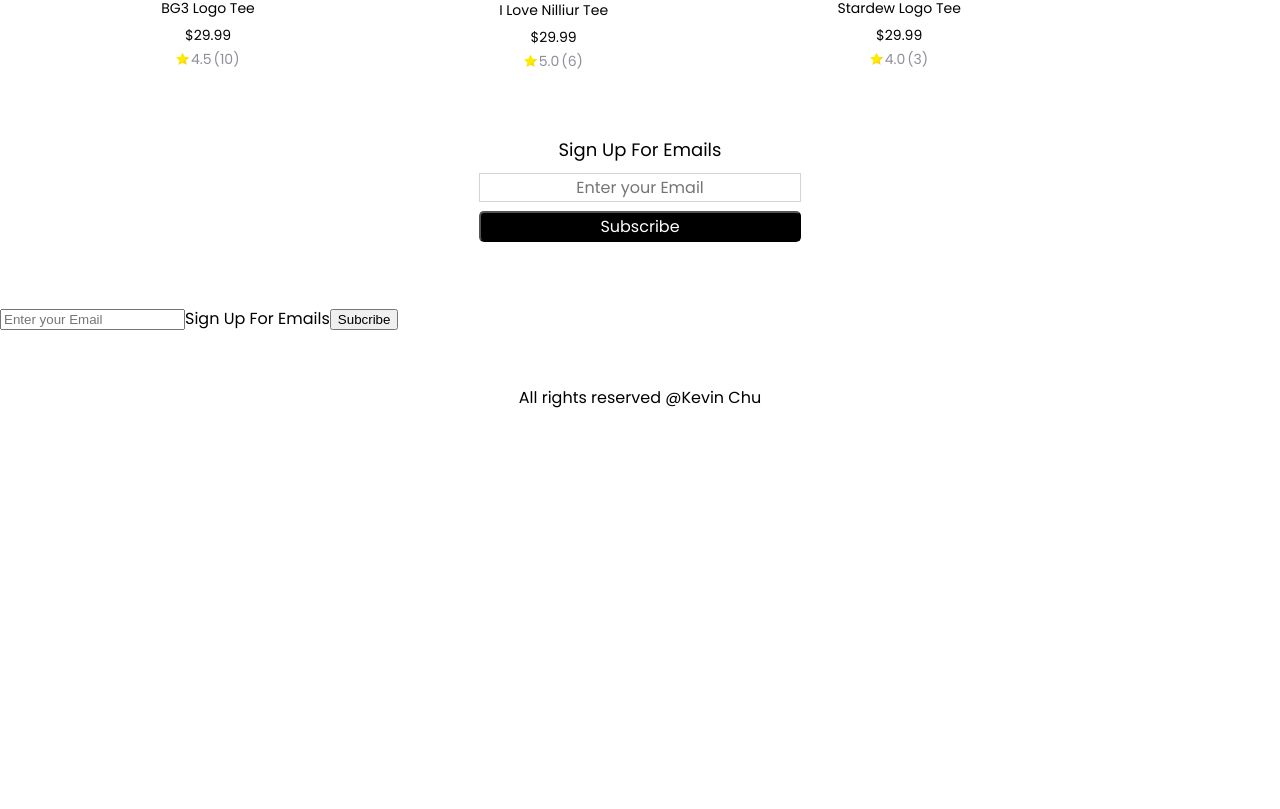
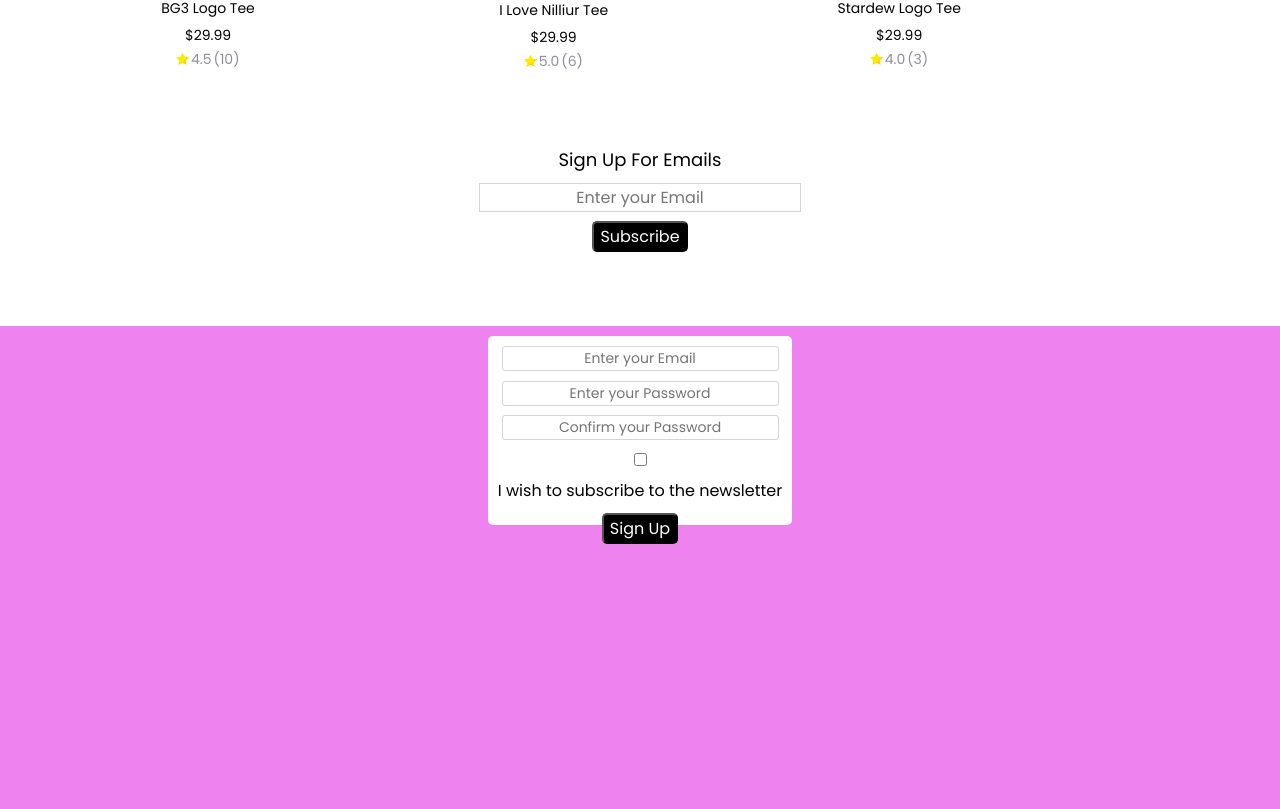
Before and after one commit to chukevh/ecommerce-store, a React (Create React App) app in the folder frontend/: page / in a window 1280 px wide. Shown: the part 1171-1980 px from the top of the page. Before the commit the page ends 1597 px from the top, so only its background shows below. Built offline with nearby package versions, Linux system fonts and the light colour scheme.

Commit message:
Signup page

```diff
--- a/frontend/src/App.js
+++ b/frontend/src/App.js
@@ -3,7 +3,8 @@
 import BestSellers from "./components/BestSellers.js"
 import BottomDetails from "./components/BottomDetails.js"
 import Footer from "./components/Footer.js"
-import SubscribeBox from "./components/SubscribeBox"
+//import SubscribeBox from "./components/SubscribeBox"
+import SignUp from "./components/SignUp.js"
 
 
 export default function App() {
@@ -13,7 +14,7 @@
       <MainContent />
       <BestSellers />
       <BottomDetails />
-      <SubscribeBox />
+      <SignUp />
       <Footer />
     </div>
   )
--- a/frontend/src/components/BottomDetails.js
+++ b/frontend/src/components/BottomDetails.js
@@ -1,7 +1,7 @@
 
 
 export default function BottomDetails() {
-    function handleClick() {
+    function handleSubmit() {
         console.log("Subscribed!")
     }
     const handleMouseOver = e => {
@@ -12,7 +12,7 @@
     }
     return (
         <section className="subbox">
-            <form className="form">
+            <form className="form" onSubmit={handleSubmit}>
                 <label
                     className="subbox-label"
                     htmlFor="email"
--- /dev/null
+++ b/frontend/src/components/SignUp.js
@@ -0,0 +1,81 @@
+import React from "react"
+
+export default function SignUp() {
+    const [userDetails, setUserDetails] = React.useState(
+        {
+            email:"",
+            password:"",
+            passwordConfirm:"",
+            subscribe: false,
+        }
+    )
+
+    function handleChange(event) {
+        const {name, value, type, checked} = event.target
+        setUserDetails(prevState => {
+            return {
+                ...prevState,
+                [name] : type === "checkbox" ? checked : value
+            }
+        })
+        console.log(userDetails.email)
+    }
+
+    function handleSubmit(event) {
+        event.preventDefault()
+        if (userDetails.password === userDetails.passwordConfirm) {
+            console.log("Sucessfully signed up")
+        } else {
+            console.log("Passwords do not match")
+        }
+
+        if (userDetails.subscribe === true) {
+            console.log("Thanks for subscribing to our newsletter!")
+        }
+        console.log(userDetails)
+        // API send
+    }
+
+    return (
+        <div className="form-container">
+            <form className="form" onSubmit={handleSubmit}>
+                <input
+                    className="signup-input"
+                    type="email"
+                    placeholder="Enter your Email"
+                    onChange={handleChange}
+                    name="email"
+                    id="email"
+                    value={userDetails.email}
+                />
+                <input
+                    className="signup-input"
+                    type="text"
+                    placeholder="Enter your Password"
+                    onChange={handleChange}
+                    name="password"
+                    id="password"
+                    value={userDetails.password}
+                />
+                <input
+                    className="signup-input"
+                    type="text"
+                    placeholder="Confirm your Password"
+                    onChange={handleChange}
+                    name="passwordConfirm"
+                    id="passwordConfirm"
+                    value={userDetails.passwordConfirm}
+                />
+                <input
+                    type="checkbox"
+                    name="subscribe"
+                    id="subscribe"
+                    checked={userDetails.subscribe}
+                    onChange={handleChange}
+                />
+                <label htmlFor="subscribe">I wish to subscribe to the newsletter</label>
+                <button className="signup-button">Sign Up</button>
+            </form>
+        </div>
+    )
+}
--- a/frontend/src/style.css
+++ b/frontend/src/style.css
@@ -149,13 +149,39 @@
     font-size: medium;
 }
 
-.subbox-button {
+.subbox-button, .signup-button {
     font-family: "Poppins", sans-serif;
     font-size: medium;
     background-color: black;
     color: white;
     border-radius: 5px;
+}
 
+/* SignUp */
+.form-container {
+    background-color: violet;
+    display: flex;
+    justify-content: center;
+    height: 80vh;
+    padding-top: 10px;
+}
+
+.form {
+    padding: 10px 10px;
+    display: flex;
+    align-items: center;
+    border-radius: 5px;
+    background: white;
+    max-height: 30%;
+
+}
+
+.signup-input {
+    text-align: center;
+    font-family: "Poppins", sans-serif;
+    border: 1px solid #D5D4D8;
+    border-radius: 3px;
+    font-size: 14px;
 }
 
 /* FOOTER */
```
